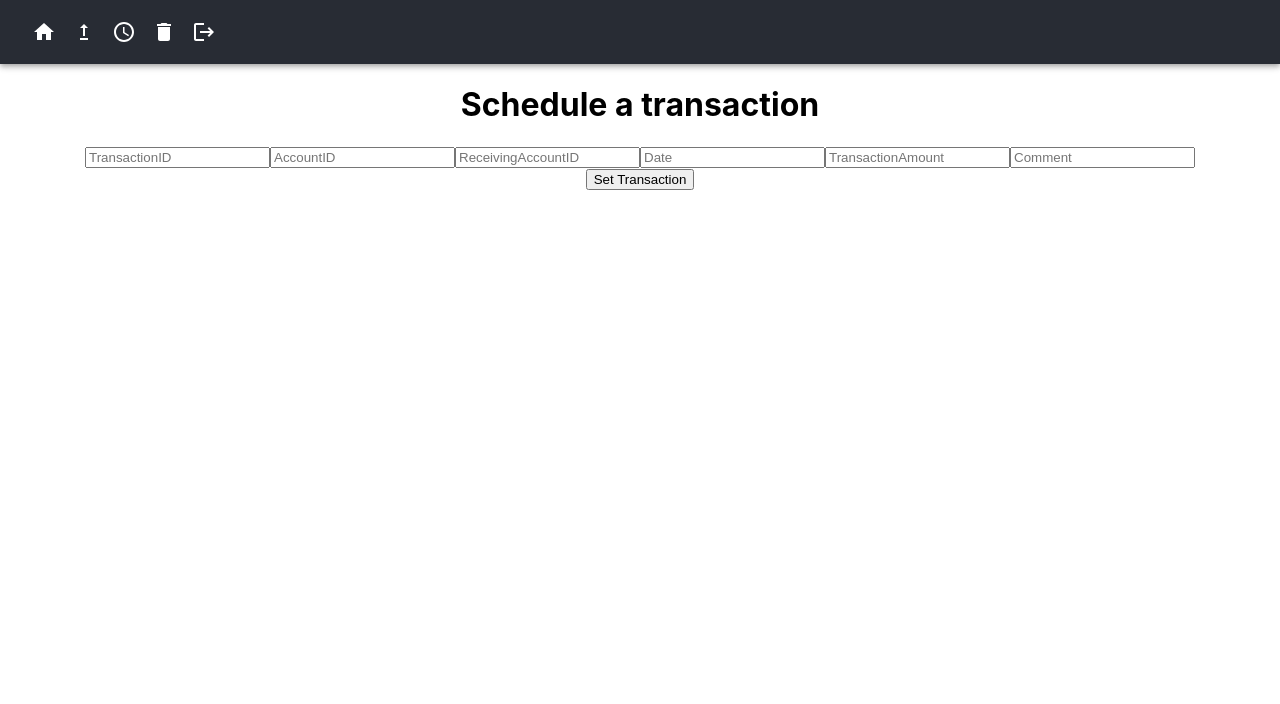
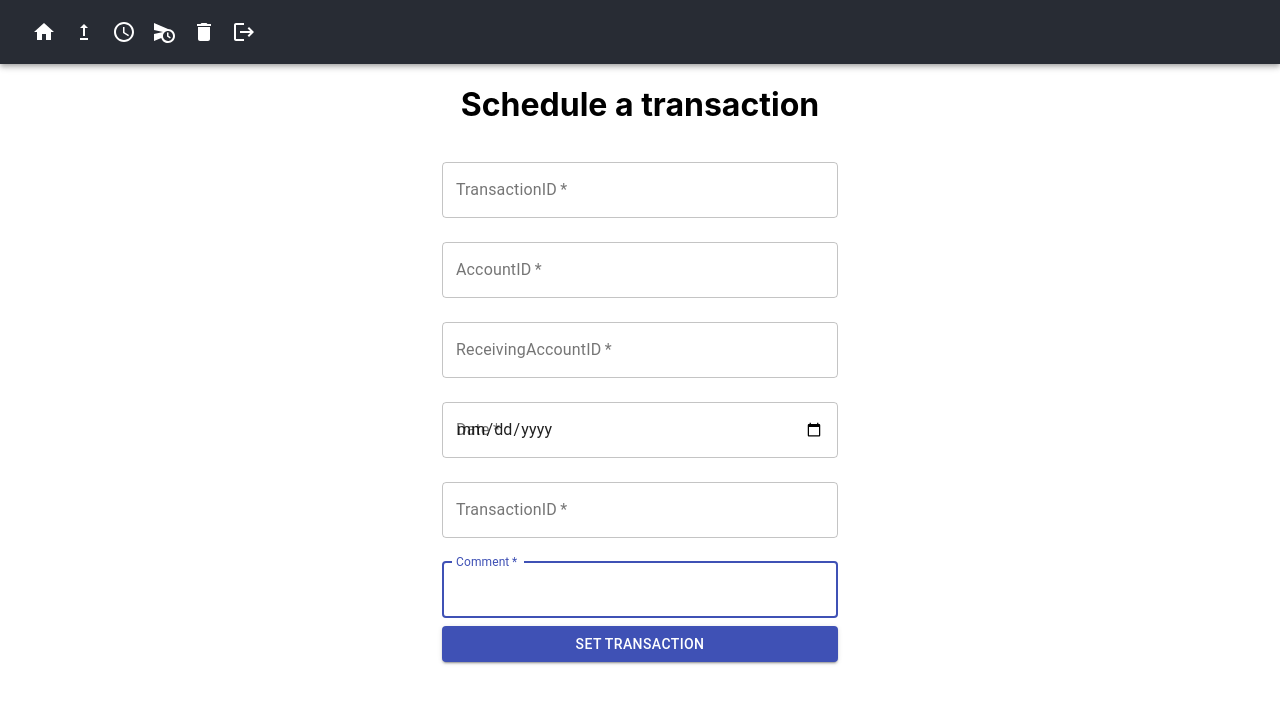
Before and after one commit to TanJunHong/dbs3, a React (Create React App) app in the folder client/: page /addSchedule in a window 1280 px wide. Shown: the top 704 px of the page. Built offline with nearby package versions, Linux system fonts and the light colour scheme.

Commit message:
Add transaction

```diff
--- a/client/src/components/Navbar/Navbar.jsx
+++ b/client/src/components/Navbar/Navbar.jsx
@@ -7,6 +7,7 @@ import UpgradeIcon from '@mui/icons-material/Upgrade';
 import ScheduleIcon from '@mui/icons-material/Schedule';
 import LogoutIcon from '@mui/icons-material/Logout';
 import DeleteIcon from '@mui/icons-material/Delete';
+import ScheduleSendIcon from '@mui/icons-material/ScheduleSend';
 
 const Navbar = () => {
   const { logout, currentUser } = useContext(AuthContext);
@@ -24,8 +25,10 @@ const Navbar = () => {
               </Typography>*/}
               <IconButton aria-label="update" color="inherit" onClick={() => navigate("/update")}><UpgradeIcon/></IconButton>
               <IconButton aria-label="schedule" color="inherit" onClick={() => navigate("/schedule")}><ScheduleIcon/></IconButton>
+              <IconButton aria-label="delete" color="inherit" onClick={() => navigate("/addschedule")}><ScheduleSendIcon/></IconButton>
               <IconButton aria-label="delete" color="inherit" onClick={() => navigate("/delete")}><DeleteIcon/></IconButton>
               <IconButton aria-label="logout" color="inherit" onClick={handleLogout}><LogoutIcon/></IconButton>
+
           </Toolbar>
       </AppBar>
     /*<div>
--- a/client/src/pages/AddSchedule/AddSchedule.jsx
+++ b/client/src/pages/AddSchedule/AddSchedule.jsx
@@ -1,3 +1,4 @@
+import {Button, Container, TextField} from "@material-ui/core";
 import axios from 'axios';
 import React, { useState } from 'react'
 import Navbar from '../../components/Navbar/Navbar'
@@ -19,59 +20,54 @@ const handleChange = (e) => {
 
 const handleSubmit = async (e) => {
     e.preventDefault()
-    const res = await axios.post('', schedule)
+    const formData = new FormData();
+    formData.append("TransactionID", schedule.TransactionID);
+    formData.append("AccountID", schedule.AccountID);
+    formData.append("ReceivingAccountID", schedule.ReceivingAccountID);
+    formData.append("Date", schedule.Date);
+    formData.append("TransactionAmount", schedule.TransactionAmount);
+    formData.append("Comment", schedule.Comment);
+    const res = await axios.post('http://localhost:5000/insert_transactions', formData)
 }
 
-console.log(schedule)
   return (
     <div>
         <Navbar/>
         <h1>Schedule a transaction</h1>
+        <Container component="main" maxWidth="xs">
      <form>
-     <input
-          required
-          type="int"
-          placeholder="TransactionID"
-          name="TransactionID"
-          onChange={handleChange}
-        />
-             <input
-          required
-          type="int"
-          placeholder="AccountID"
-          name="AccountID"
-          onChange={handleChange}
-        />
-                     <input
-          required
-          type="int"
-          placeholder="ReceivingAccountID"
-          name="ReceivingAccountID"
-          onChange={handleChange}
-        />
-                     <input
-          required
-          type="int"
-          placeholder="Date"
-          name="Date"
-          onChange={handleChange}
-        />
-                             <input
-          required
-          type="int"
-          placeholder="TransactionAmount"
-          name="TransactionAmount"
-          onChange={handleChange}
-        />
-                             <input
-          required
-          type="int"
-          placeholder="Comment"
-          name="Comment"
-          onChange={handleChange}
-        />
+         <TextField type="int" variant="outlined" margin="normal" required fullWidth id="TransactionID"
+                    inputProps={{title: "TransactionID"}}
+                    label="TransactionID" name="TransactionID" autoComplete="TransactionID" autoFocus
+                    onChange={handleChange}/>
+         <TextField type="int" variant="outlined" margin="normal" required fullWidth id="AccountID"
+                    inputProps={{title: "AccountID"}}
+                    label="AccountID" name="AccountID" autoComplete="AccountID" autoFocus
+                    onChange={handleChange}/>
+         <TextField type="int" variant="outlined" margin="normal" required fullWidth id="ReceivingAccountID"
+                    inputProps={{title: "ReceivingAccountID"}}
+                    label="ReceivingAccountID" name="ReceivingAccountID" autoComplete="ReceivingAccountID" autoFocus
+                    onChange={handleChange}/>
+         <TextField type="date" variant="outlined" margin="normal" required fullWidth id="Date"
+                    inputProps={{title: "Date"}}
+                    label="Date" name="Date" autoComplete="Date" autoFocus
+                    onChange={handleChange}/>
+         <TextField type="number" variant="outlined" margin="normal" required fullWidth id="TransactionAmount"
+                    inputProps={{title: "TransactionAmount"}}
+                    label="TransactionID" name="TransactionAmount" autoComplete="TransactionAmount" autoFocus
+                    onChange={handleChange}/>
+         <TextField type="text" variant="outlined" margin="normal" required fullWidth id="Comment"
+                    inputProps={{title: "Comment"}}
+                    label="Comment" name="Comment" autoComplete="Comment" autoFocus
+                    onChange={handleChange}/>
+         <Button type="submit" fullWidth variant="contained" color="primary" onClick={handleSubmit}
+                 title="Set Transaction">
+             Set Transaction
+         </Button>
      </form>
-     <button onChange={handleSubmit}>Set Transaction</button>
+
+
+        </Container>
     </div>
   )
 }
```
Also changed, not shown: 1 other file (tests, documents, lock files or other folders).
